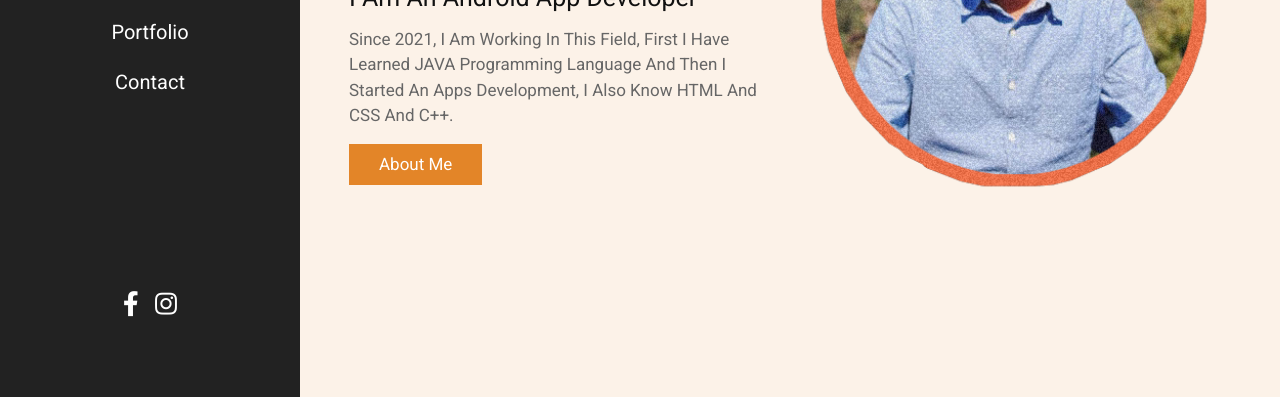
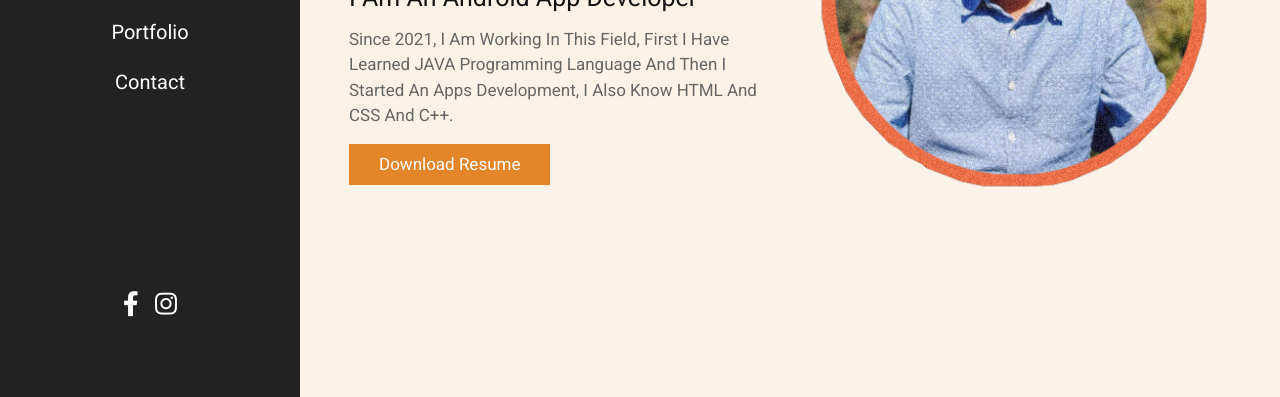
Before and after one commit to umer2526/MyPortfolio, a plain HTML site: page index.html in a window 1280 px wide. Shown: the part 403-800 px from the top of the page. Drawn offline with Linux system fonts and the light colour scheme.

Commit message:
resume added

```diff
--- a/index.html
+++ b/index.html
@@ -53,7 +53,7 @@
         <h3> i am <span> umer iftikhar </span> </h3>
         <p class="info"> i am an android app developer </p>
         <p class="text"> since 2021, I am working in this field, first i have learned JAVA programming language and then i started an apps development, I also know HTML and CSS and C++. </p>
-        <a href="#about" class="btn">about me</a>
+        <a href="images/resume.pdf" download="Resume" class="btn" target="_blank">Download Resume</a>
     </div>
 
     <div class="image">
```
Also changed, not shown: 1 other file.
